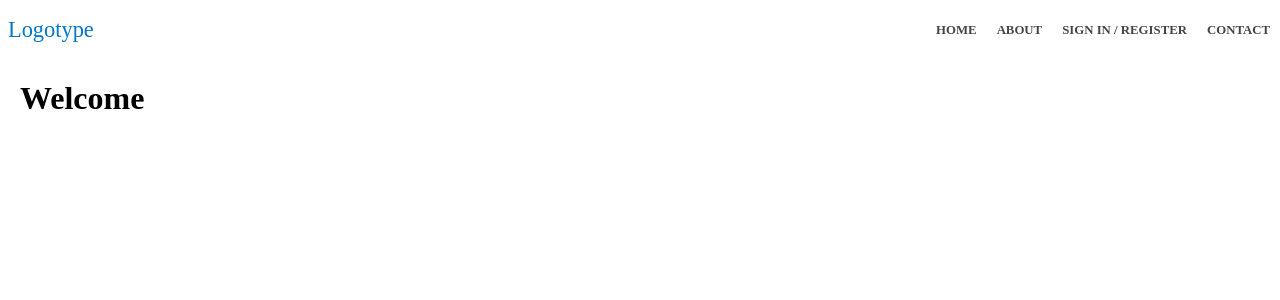
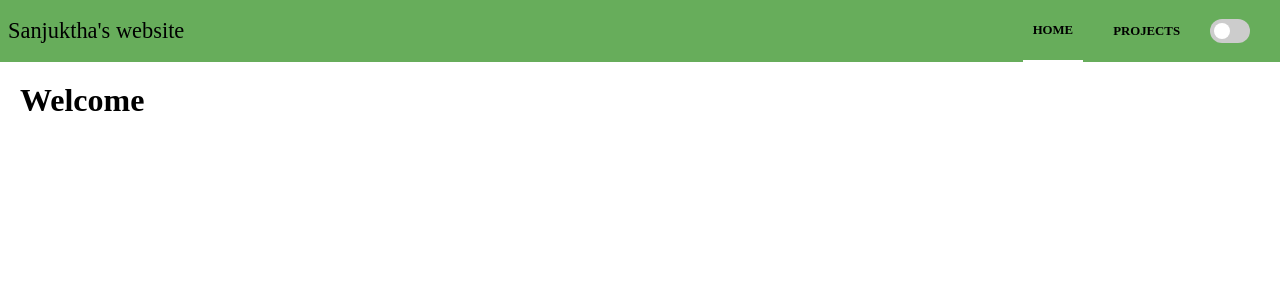
Before and after one commit to Kishan-Kumar-Zalavadia/Sanjukta_Bhowmick, an Angular app in the folder portfolio/: page / in a window 1280 px wide. Shown: the top 300 px of the page. Built offline with nearby package versions, Linux system fonts and the light colour scheme.

Commit message:
Converted non-responsive navbar to responsive

```diff
--- a/portfolio/src/app/navbar/navbar.component.html
+++ b/portfolio/src/app/navbar/navbar.component.html
@@ -1,32 +1,26 @@
-<!-- <nav [ngClass]="{'dark-mode': darkModeService.darkMode}">
-  <div class="navbar-logo">
-    <a href="">Sanjukta's website</a>
-  </div>
-  <div class="navbar-links">
-    <a routerLink="" routerLinkActive="active"  [routerLinkActiveOptions]="{ exact: true }">Home</a>
-    <a routerLink="projects" routerLinkActive="active"  [routerLinkActiveOptions]="{ exact: true }">Projects</a>
-  </div>
-  <div class="dark-mode-toggle">
-    <label class="switch">
-      <input type="checkbox" (change)="toggleDarkMode()" [checked]="darkModeService.darkMode" />
-      <span class="slider round"></span>
-    </label>
-  </div>
-</nav> -->
-<nav id="my-first">
+
+<nav [ngClass]="{'dark-mode': darkModeService.darkMode}">
   <ul>
     <li class="logotype">
-      <a href="#">Logotype</a>
+      <a routerLink="">Sanjuktha's website</a>
     </li>
     <li class="burger" (click)="toggleMenu()">
       <i class="material-icons">{{ isMenuOpen ? "close" : "menu" }}</i>
     </li>
+
     <li class="menu" [class.is-open]="isMenuOpen">
-      <a href="#" class="menu-item">Home</a>
-      <a href="#" class="menu-item">About</a>
-      <a href="#" class="menu-item">Sign in / Register</a>
-      <a href="#" class="menu-item">Contact</a>
+      <a routerLink="" routerLinkActive="active" [routerLinkActiveOptions]="{ exact: true }" class="menu-item">Home</a>
+      <a routerLink="projects" routerLinkActive="active" [routerLinkActiveOptions]="{ exact: true }" class="menu-item">Projects</a>
+      <a>
+        <div [ngClass]="{'dark-mode': darkModeService.darkMode}" class="dark-mode-toggle">
+          <label class="switch">
+            <input type="checkbox" (change)="toggleDarkMode()" [checked]="darkModeService.darkMode" />
+            <span class="slider round"></span>
+          </label>
+        </div>
+      </a>
     </li>
+
   </ul>
 </nav>
 <router-outlet></router-outlet>
--- a/portfolio/src/app/navbar/navbar.component.scss
+++ b/portfolio/src/app/navbar/navbar.component.scss
@@ -1,104 +1,16 @@
-// nav {
-//   display: flex;
-//   align-items: center;
-//   background-color: #67ad5b;
-//   color: var(--dark);
-//   padding: 10px 20px;
-
-//   .navbar-logo a {
-//     text-decoration: none;
-//     color: var(--dark);
-//     font-size: 20px;
-//     font-weight: bold;f
-//   }
-
-//   .navbar-links {
-//     margin: 0px 20px;
-//     a {
-//       text-decoration: none;
-//       color: var(--light);
-//       margin: 0 10px;
-//     }
-
-//     a.active {
-//       font-weight: bold;
-//       color: var(--dark);
-//     }
-//   }
-
-//   .dark-mode-toggle {
-//     display: flex;
-//     align-items: center;
-
-//     .switch {
-//         position: relative;
-//         display: inline-block;
-//         width: 40px; /* Adjust the width of the slider */
-//         height: 24px; /* Adjust the height of the slider */
-
-//         input {
-//             opacity: 0;
-//             width: 0;
-//             height: 0;
-//         }
-
-//         .slider {
-//             position: absolute;
-//             cursor: pointer;
-//             top: 0;
-//             left: 0;
-//             right: 0;
-//             bottom: 0;
-//             background-color: #ccc;
-//             border-radius: 24px; /* Adjust the border-radius to half of the height */
-//             transition: 0.4s;
-
-//             &:before {
-//                 position: absolute;
-//                 content: "";
-//                 height: 16px; /* Adjust the size of the slider knob */
-//                 width: 16px;  /* Adjust the size of the slider knob */
-//                 left: 4px;
-//                 bottom: 4px;
-//                 background-color: var(--light);
-//                 border-radius: 50%;
-//                 transition: 0.4s;
-//             }
-//         }
-
-//         input:checked + .slider {
-//             background-color: #2196f3;
-
-//             &:before {
-//                 transform: translateX(16px); /* Adjust the translateX value to match the knob size */
-//             }
-//         }
-//     }
-// }
-
-
-//   &.dark-mode {
-//     background-color: var(--background-color);
-//     color: var(--font-color);
-//   }
-
-//   .dark-mode-toggle {
-//     margin-left: auto; // Pushes the dark mode toggle to the right
-//   }
-// }
-
-// ----------------------------------------------------------------
 $menuHeight: 60px;
 $menuBreakpoint: 768px;
 
-#my-first {
+nav {
+  align-items: center;
+  background-color: #67ad5b;
+  color: var(--dark);
   ul {
     margin: 0;
     padding: 0;
     display: flex;
     align-items: center;
     justify-content: space-between;
-    background: #fff;
     box-shadow: 0 2px 4px rgba(0, 0, 0, 0.2);
   }
 
@@ -107,18 +19,17 @@ $menuBreakpoint: 768px;
       padding: 0 8px;
       font-size: 1.4rem;
       text-decoration: none;
-      color: #07c;
+      color: var(--font-color);
     }
   }
 
   .burger {
     padding: 0 10px;
-    border-left: 1px solid #eee;
     display: none;
     cursor: pointer;
 
     i {
-      color: #999;
+      color: var(--font-color);
       line-height: $menuHeight;
     }
 
@@ -130,19 +41,32 @@ $menuBreakpoint: 768px;
   .menu {
     display: flex;
     align-items: center;
+    margin: 0px 20px;
+    a {
+      text-decoration: none;
+      color: var(--light);
+      margin: 0 10px;
+    }
+    a.active {
+      font-weight: bold;
+      // color: var(--background-color);
+      border-bottom: 2px solid var(--background-color);
+    }
 
     @media (max-width: $menuBreakpoint) {
       display: none;
-
       &.is-open {
         display: block;
         position: absolute;
         top: #{$menuHeight + 2};
-        background: #fff;
+        background: #67ad5b;
         width: 100%;
-
+        margin: 0;
         .menu-item {
-          border-bottom: 1px solid #cccccc;
+          border-bottom: 1px solid var(--font-color);
+        }
+        .dark-mode-toggle{
+          padding-left: 10px;
         }
       }
     }
@@ -156,7 +80,68 @@ $menuBreakpoint: 768px;
       text-transform: uppercase;
       font-size: 0.8rem;
       font-weight: 600;
-      color: #454545;
+      color: var(--font-color);
     }
   }
+
+  .dark-mode-toggle {
+    .switch {
+      position: relative;
+      display: inline-block;
+      width: 40px; /* Adjust the width of the slider */
+      height: 24px; /* Adjust the height of the slider */
+
+      input {
+        opacity: 0;
+        width: 0;
+        height: 0;
+      }
+
+      .slider {
+        position: absolute;
+        cursor: pointer;
+        top: 0;
+        left: 0;
+        right: 0;
+        bottom: 0;
+        background-color: #ccc;
+        border-radius: 24px; /* Adjust the border-radius to half of the height */
+        transition: 0.4s;
+
+        &:before {
+          position: absolute;
+          content: "";
+          height: 16px; /* Adjust the size of the slider knob */
+          width: 16px; /* Adjust the size of the slider knob */
+          left: 4px;
+          bottom: 4px;
+          background-color: var(--light);
+          border-radius: 50%;
+          transition: 0.4s;
+        }
+      }
+
+      input:checked + .slider {
+        background-color: #2196f3;
+
+        &:before {
+          transform: translateX(
+            16px
+          ); /* Adjust the translateX value to match the knob size */
+        }
+      }
+    }
+  }
+
+  &.dark-mode {
+    background-color: var(--background-color);
+    color: var(--font-color);
+  }
+
+  .dark-mode-toggle {
+    margin-left: auto; // Pushes the dark mode toggle to the right
+  }
+
 }
+
+// ----------------------------------------------------------------
--- a/portfolio/src/styles.scss
+++ b/portfolio/src/styles.scss
@@ -11,5 +11,7 @@
 *{
   margin: 0;
   padding: 0;
-  text-decoration: none
+  a{
+    text-decoration: none
+  }
 }
```
